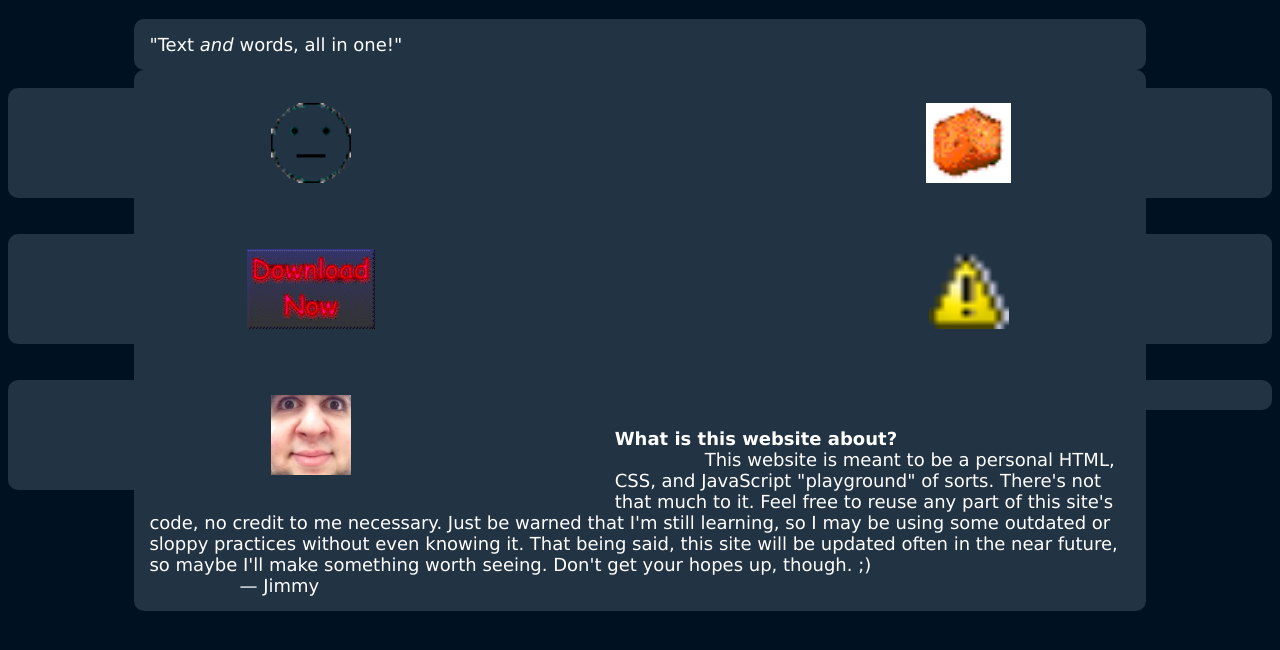
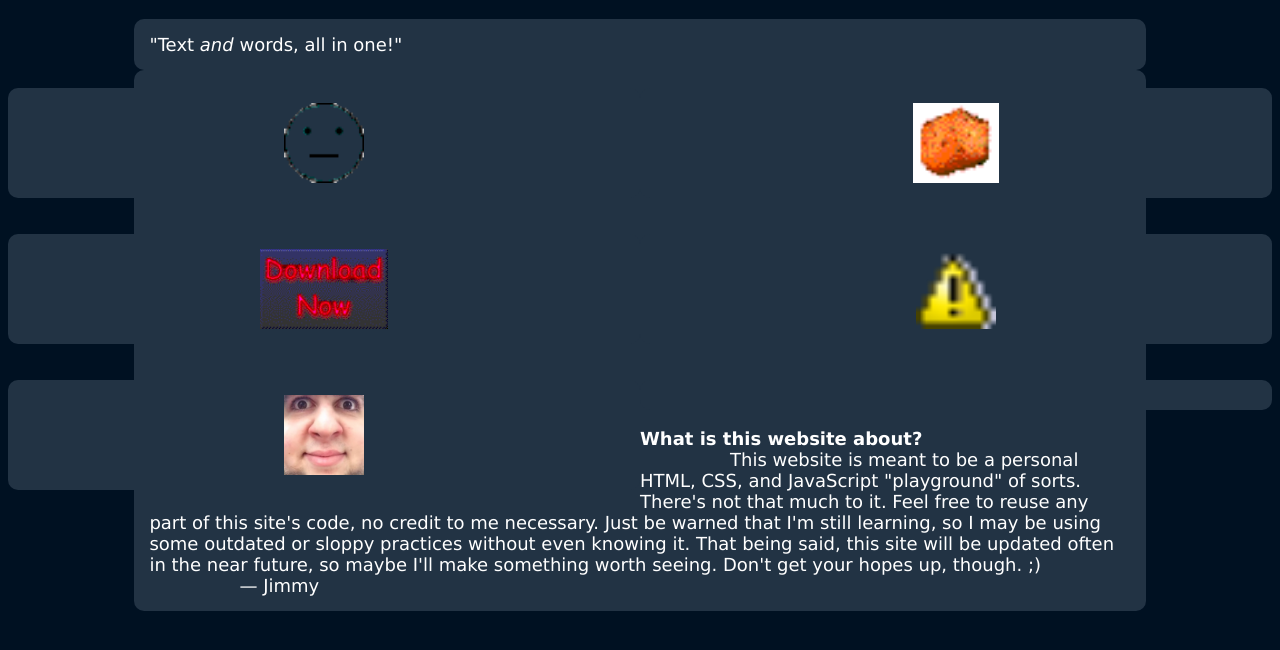
Before and after one commit to jummy0/jummy0.github.io, a plain HTML site: page index.htm in a window 1280 px wide. Shown: the part 62-712 px from the top of the page. Drawn offline with Linux system fonts and the light colour scheme.

Commit message:
Update index.htm

```diff
--- a/index.htm
+++ b/index.htm
@@ -12,12 +12,12 @@
 		"Text <i>and</i> words, all in one!"
 	</div>
 	<div>
-		<div class=info style="width:48%;float:left;margin:1em auto"><a href="pages/uwotm8.htm"><img src="/res/face.gif" alt=":|" style="height:80px;max-width:80%;vertical-align:middle"/></a></div>
-		<div class=info style="width:48%;float:right;margin:1em auto"><a href="crouton/crouton.htm"><img src="/res/crouton.gif" alt="crouton" style="height:80px;max-width:80%;vertical-align:middle"/></a></div>
-		<div class=info style="width:48%;float:left;margin:1em auto"><a href="pages/download.htm"><img src="/res/download.gif" alt="Download Now" style="height:80px;max-width:80%;vertical-align:middle"/></a></div>
-		<div class=info style="width:48%;float:right;margin:1em auto"><a href="pages/testing.htm"><img src="/res/warning.gif" alt="Testing" style="height:80px;max-width:80%;vertical-align:middle"/></a></div>
-		<div class=info style="width:48%;float:left;margin:1em auto"><a href="pages/jontron.htm"><img src="/res/jon.jpg" alt="JonTron" style="height:80px;max-width:80%;vertical-align:middle"/></a></div>
-		<div class=info style="width:48%;float:right;margin:1em auto"></div>
+		<div class=info style="width:50%;float:left;margin:1em auto"><a href="pages/uwotm8.htm"><img src="/res/face.gif" alt=":|" style="height:80px;max-width:80%;vertical-align:middle"/></a></div>
+		<div class=info style="width:50%;float:right;margin:1em auto"><a href="crouton/crouton.htm"><img src="/res/crouton.gif" alt="crouton" style="height:80px;max-width:80%;vertical-align:middle"/></a></div>
+		<div class=info style="width:50%;float:left;margin:1em auto"><a href="pages/download.htm"><img src="/res/download.gif" alt="Download Now" style="height:80px;max-width:80%;vertical-align:middle"/></a></div>
+		<div class=info style="width:50%;float:right;margin:1em auto"><a href="pages/testing.htm"><img src="/res/warning.gif" alt="Testing" style="height:80px;max-width:80%;vertical-align:middle"/></a></div>
+		<div class=info style="width:50%;float:left;margin:1em auto"><a href="pages/jontron.htm"><img src="/res/jon.jpg" alt="JonTron" style="height:80px;max-width:80%;vertical-align:middle"/></a></div>
+		<div class=info style="width:50%;float:right;margin:1em auto"></div>
 	</div>
 	<div class=info>
 		<span style="font-weight:bold">What is this website about?</span>
```
